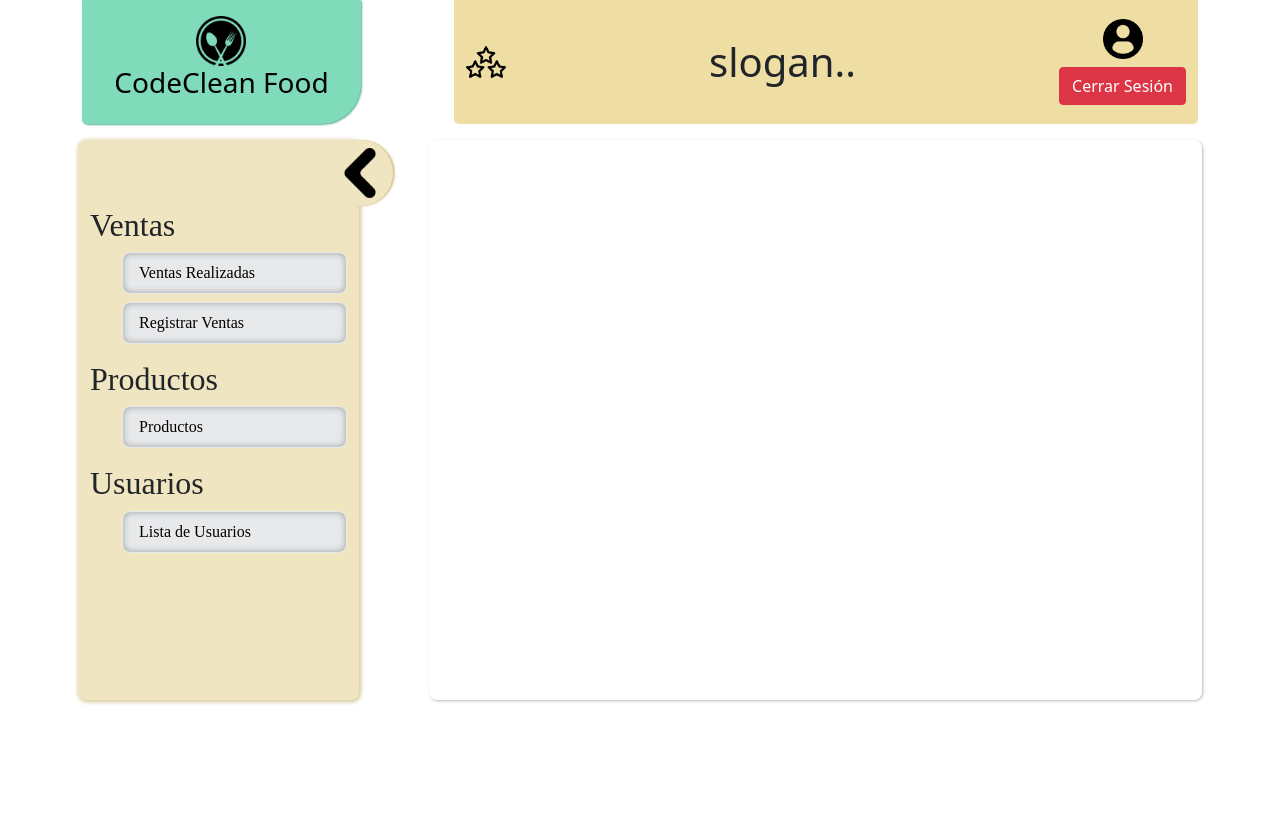
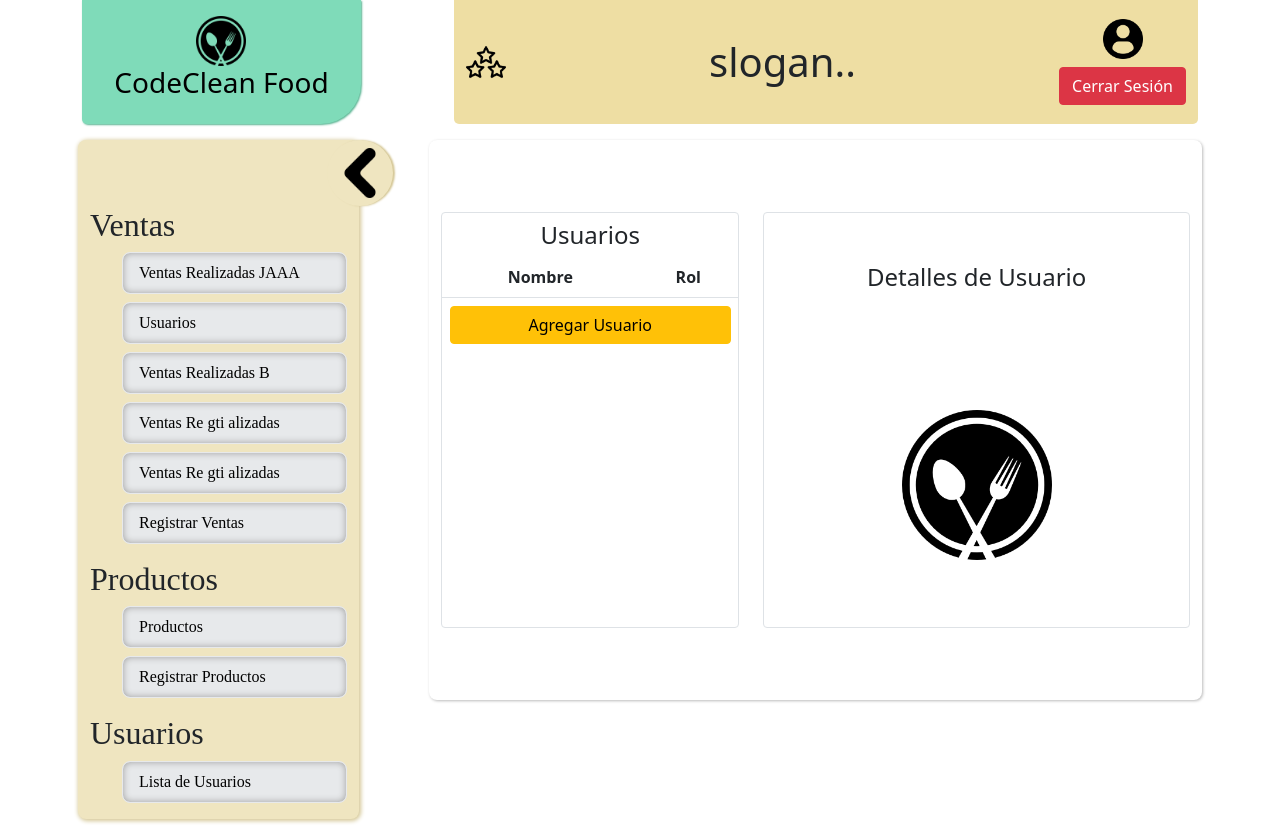
Before and after one commit to Omar-Lamprea/Sprint-4, a React (Create React App) app: page /usuarios in a window 1280 px wide. Before the commit the page ends 800 px from the top, so only its background shows below. Built offline with nearby package versions, Linux system fonts and the light colour scheme.

Commit message:
Inicio enrutamiento unificado

```diff
--- a/src/App.js
+++ b/src/App.js
@@ -2,9 +2,17 @@
 import './App.css';
 import {Header} from './components/Header'
 import {Menu} from './components/Menu'
-import {Content} from './components/Content'
+import { Content } from './components/Content'
 
-document.addEventListener('DOMContentLoaded', ()  =>{
+
+import { BrowserRouter as Router, Switch, Route, Link } from "react-router-dom";
+import { Productos } from './components/sections/Productos';
+import { Usuarios } from './components/sections/Usuarios';
+import { Dashboard } from './components/sections/Dashboard';
+import { login } from './components/sections/login';
+import { Ventas } from './components/sections/Ventas';
+
+  document.addEventListener('DOMContentLoaded', ()  =>{
   const btnMenu = document.getElementById('btn-drop-menu')
   const menu = document.getElementById('menu')
   const content = document.getElementById('content')
@@ -27,12 +35,33 @@
 
 function App() {
   return (
-
     <div className="container">
       <Header />
       <div className="row px-2">
         <Menu />
-        <Content />
+        {/* <Content /> */}
+        <div id="content" className="col-9">
+          <div className="row justify-content-end">
+            <div className="col-11 content d-flex flex-column justify-content-center">
+              <Router>
+                <Switch>
+                  <Route path="/productos">
+                    <Productos />
+                  </Route>
+                  <Route path="/usuarios">
+                    <Usuarios />
+                  </Route>
+                  <Route path="/ventas">
+                    <Ventas />
+                  </Route>
+                  <Route path="/">
+                    <login />
+                  </Route>
+                </Switch>
+              </Router>
+            </div>
+          </div>
+        </div>
       </div>
     </div>
   );
--- a/src/components/Menu.jsx
+++ b/src/components/Menu.jsx
@@ -1,41 +1,53 @@
 import React from "react";
+import {
+  BrowserRouter as Router,
+  Switch,
+  Route,
+  Link,
+  RouterContext,
+  useHistory
+} from "react-router-dom";
 
+export const Menu = ()=>{
+  let history = useHistory()
+  const irUsuarios = (e) => {
+    e.preventDefault()
+    history.push("/usuarios")
+  }
 
-export const Menu = () => {
   return (
     <div id="menu" className="menu col-3 menu-animations-outside">
       <button id="btn-drop-menu" className="drop-menu">
         <img src="../img/up-arrow-angle.png" alt="" width="50" />
       </button>
+      <Router>
       <div className="row text-start justify-content-center">
-        <div className="col-12">
+        <div className="col-12" >
           <h2>Ventas</h2>
           <ul>
-            <a href="ventasRealizadas.html">
-              <li>Ventas Realizadas</li>
-            </a>
-            <a href="registrar_venta.html">
-              <li>Registrar Ventas</li>
-            </a>
+            <li><Link to="/ventas">Ventas Realizadas JAAA</Link></li>
+              <li><Link to={"/usuarios"}>Usuarios</Link></li>
+              <a onClick={irUsuarios} href="#"><li>Ventas Realizadas B</li></a>
+            <a href="ventasRealizadas.html"><li>Ventas Re gti alizadas</li></a>
+            <a href="ventasRealizadas.html"><li>Ventas Re gti alizadas</li></a>
+            <a href="registrar_venta.html"><li>Registrar Ventas</li></a>
           </ul>
         </div>
-        <div className="col-12">
+        <div className="col-12" >
           <h2>Productos</h2>
           <ul>
-            <a href="">
-              <li>Productos</li>
-            </a>
+            <a href="listarproductos.html"><li>Productos</li></a>
+            <a href="productoRegistrar.html"><li>Registrar Productos</li></a>
           </ul>
         </div>
-        <div className="col-12">
+        <div className="col-12" >
           <h2>Usuarios</h2>
           <ul>
-            <a href="usuarios.html">
-              <li>Lista de Usuarios</li>
-            </a>
+            <a href="usuarios.html"><li>Lista de Usuarios</li></a>
           </ul>
         </div>
       </div>
+      </Router>
     </div>
-  );
-};
+  )
+}
--- /dev/null
+++ b/src/components/sections/Dashboard.jsx
@@ -0,0 +1,9 @@
+import React from 'react'
+
+export const Dashboard = () => {
+    return (
+        <>
+         <h2>Dashboard</h2>
+        </>
+    )
+}
--- /dev/null
+++ b/src/components/sections/Ventas.jsx
@@ -0,0 +1,9 @@
+import React from 'react'
+
+export const Ventas = () => {
+    return (
+        <>
+         <h2>Ventas</h2>
+        </>
+    )
+}
--- /dev/null
+++ b/src/components/sections/login.jsx
@@ -0,0 +1,9 @@
+import React from 'react'
+
+export const login = () => {
+    return (
+        <>
+         <h2>Login</h2>
+        </>
+    )
+}
```
